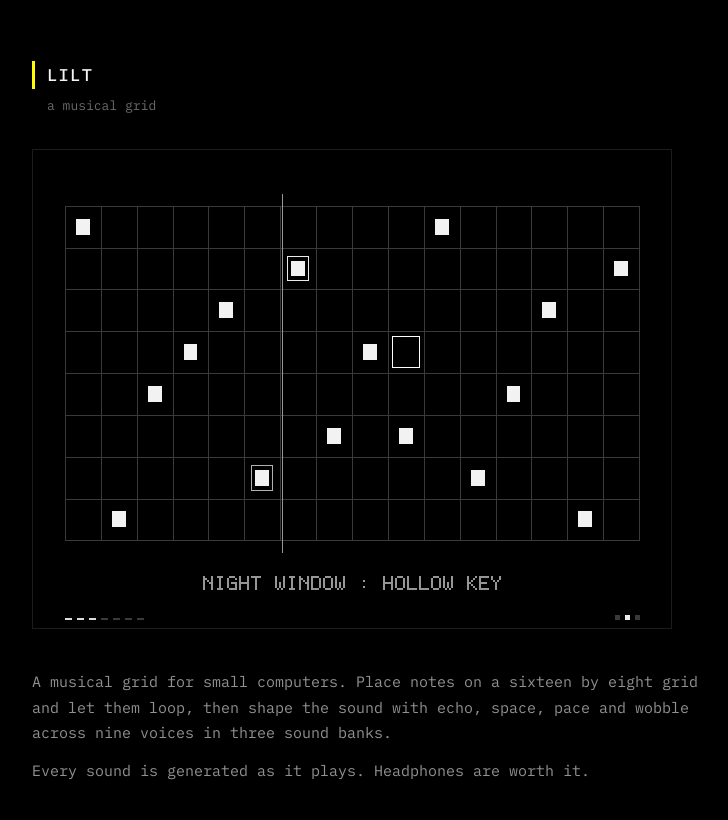
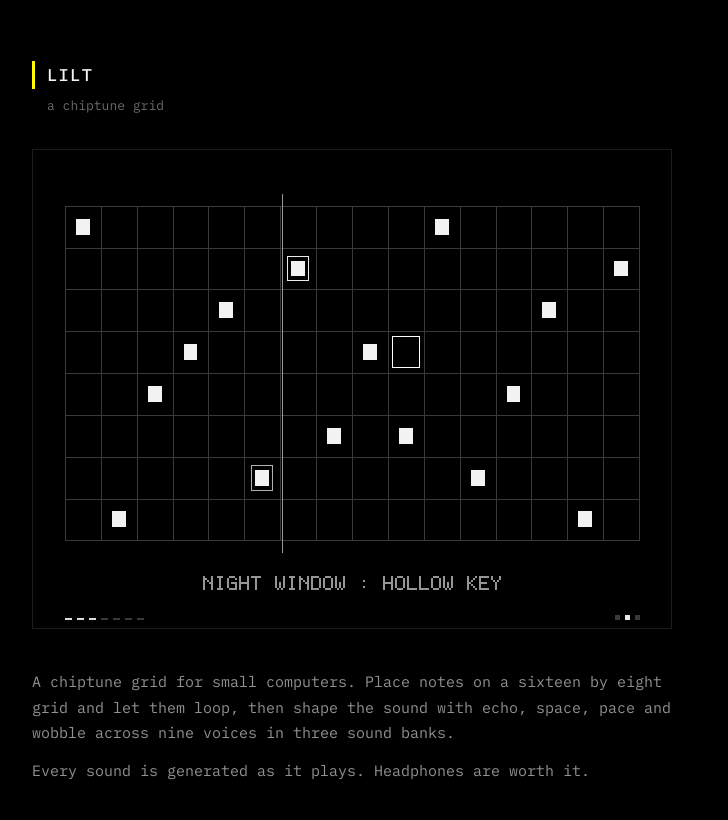
Before and after one commit to deadquiet42/deadquiet42.github.io, a plain HTML site: page lilt/index.html in a window 1280 px wide. Shown: the part 85-905 px from the top of the page, without its empty margins (272-1000 px from the left). Drawn offline with Linux system fonts and the light colour scheme.

Commit message:
Describe LILT as a chiptune grid

```diff
--- a/lilt/index.html
+++ b/lilt/index.html
@@ -4,12 +4,12 @@
 <meta charset="utf-8">
 <meta name="viewport" content="width=device-width, initial-scale=1">
 <title>LILT · deadquiet42</title>
-<meta name="description" content="A musical grid for small computers. Place notes on a sixteen by eight grid and let them loop, then shape the sound with echo, space, pace and wobble across nine voices in three sound banks.">
+<meta name="description" content="A chiptune grid for small computers. Place notes on a sixteen by eight grid and let them loop, then shape the sound with echo, space, pace and wobble across nine voices in three sound banks.">
 <link rel="canonical" href="https://deadquiet42.github.io/lilt/">
 <meta property="og:type" content="website">
 <meta property="og:site_name" content="deadquiet42">
 <meta property="og:title" content="LILT · deadquiet42">
-<meta property="og:description" content="A musical grid for small computers. Place notes on a sixteen by eight grid and let them loop, then shape the sound with echo, space, pace and wobble across nine voices in three sound banks.">
+<meta property="og:description" content="A chiptune grid for small computers. Place notes on a sixteen by eight grid and let them loop, then shape the sound with echo, space, pace and wobble across nine voices in three sound banks.">
 <meta property="og:url" content="https://deadquiet42.github.io/lilt/">
 <meta property="og:image" content="https://deadquiet42.github.io/lilt/cover.png">
 <meta property="og:image:alt" content="The LILT note grid">
@@ -21,9 +21,9 @@
 <body>
 <header><a href="../">deadquiet42</a><img class="logo" src="../logo.png" alt="" width="30" height="15"></header>
 <main style="--accent:#fffc02">
-<div class="title"><h1>LILT</h1><p class="kind">a musical grid</p></div>
+<div class="title"><h1>LILT</h1><p class="kind">a chiptune grid</p></div>
 <div class="shots"><img src="screenshot.png" alt="LILT running on a handheld" width="640" height="480"></div>
-<section><p>A musical grid for small computers. Place notes on a sixteen by eight grid and let them loop, then shape the sound with echo, space, pace and wobble across nine voices in three sound banks.</p><p>Every sound is generated as it plays. Headphones are worth it.</p></section>
+<section><p>A chiptune grid for small computers. Place notes on a sixteen by eight grid and let them loop, then shape the sound with echo, space, pace and wobble across nine voices in three sound banks.</p><p>Every sound is generated as it plays. Headphones are worth it.</p></section>
 <section>
 <h3>Handheld (PortMaster)</h3>
 <a class="download" href="lilt.zip" download>lilt.zip</a>
```
Also changed, not shown: index.html (+1 -1 lines).
